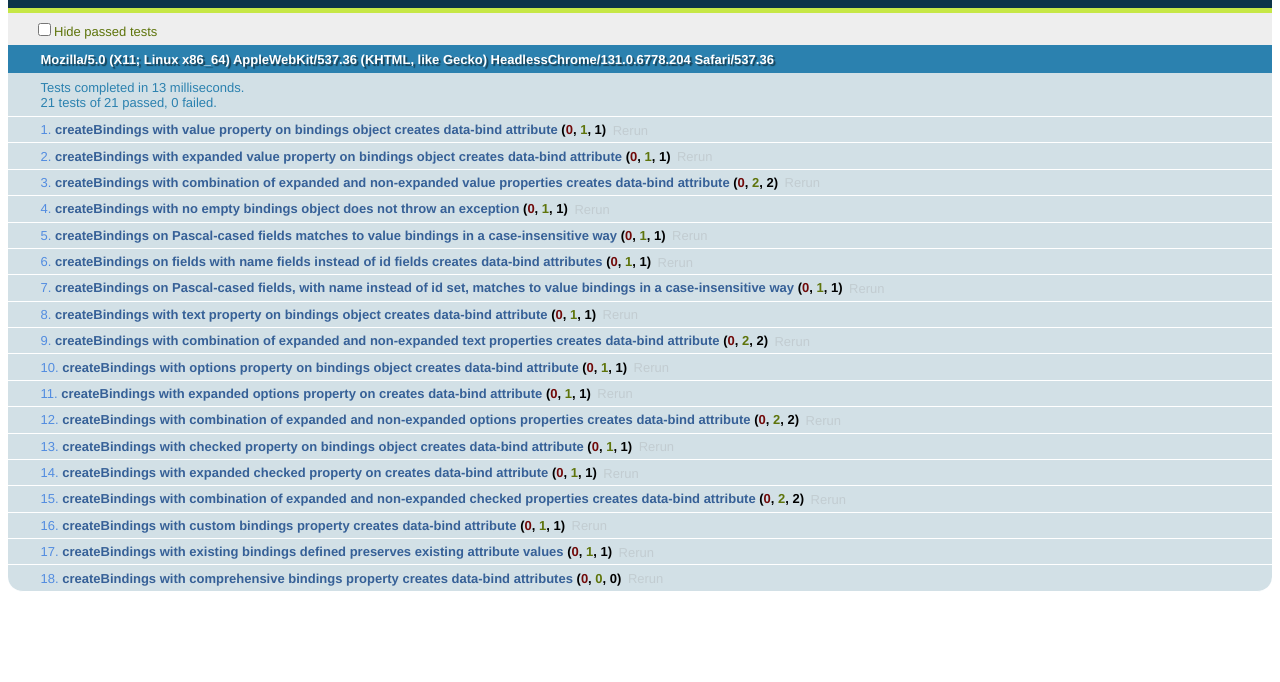
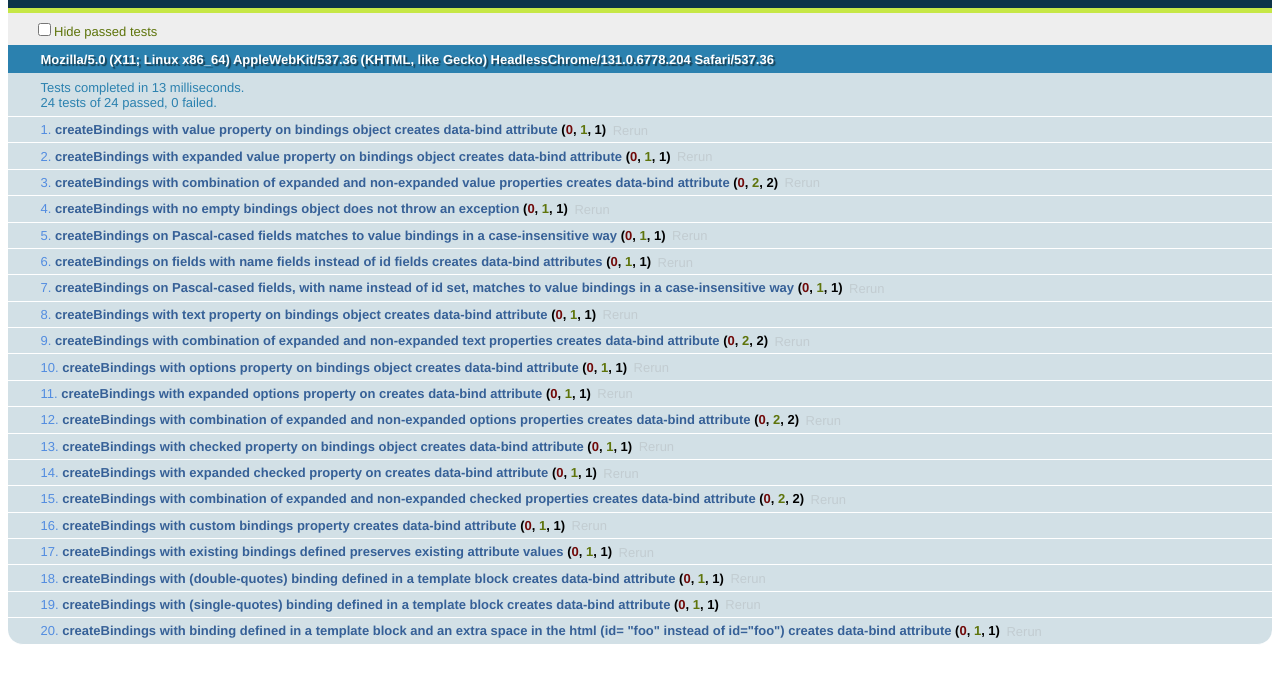
Before and after one commit to bsatrom/Knockout.Unobtrusive, a plain HTML site: page tests/knockout.unobtrusive.tests.html in a window 1280 px wide. Shown: the part 48-730 px from the top of the page. Drawn offline with Linux system fonts and the light colour scheme.

Commit message:
Added basic support for template bindings. Added click binding

```diff
--- a/js/knockout.unobtrusive.js
+++ b/js/knockout.unobtrusive.js
@@ -14,7 +14,7 @@
   */  var __hasProp = Object.prototype.hasOwnProperty;
   ko.unobtrusive = {
     createBindings: function(bindings) {
-      var checkedKey, createElementBinding, customKey, getElement, optionsKey, setElementBinding, textKey, value, valueKey, _ref, _ref2, _ref3, _ref4, _ref5, _results;
+      var checkedKey, clickKey, createElementBinding, customKey, getElement, optionsKey, setElementBinding, textKey, value, valueKey, _ref, _ref2, _ref3, _ref4, _ref5, _ref6, _results;
       if (!bindings) {
         bindings = ko.unobtrusive.bindings;
       }
@@ -36,6 +36,21 @@
             value = "" + existing + ", " + value;
           }
           return el.setAttribute("data-bind", value);
+        } else {
+          el = $('script[type$=html], script[type$=x-jquery-tmpl]');
+          if (el) {
+            return el.each(function() {
+              var boundText;
+              while (this.text.match("= ")) {
+                this.text = this.text.replace("= ", "=");
+              }
+              boundText = this.text.replace('id="' + id + '"', 'data-bind="' + value + '"');
+              if (boundText === this.text) {
+                boundText = this.text.replace("id='" + id + "'", "data-bind='" + value + "'");
+              }
+              return this.text = boundText;
+            });
+          }
         }
       };
       createElementBinding = function(element, koBinding) {
@@ -80,11 +95,17 @@
         value = _ref4[checkedKey];
         createElementBinding(bindings.checked[checkedKey], "checked");
       }
-      _ref5 = bindings.custom;
+      _ref5 = bindings.click;
+      for (clickKey in _ref5) {
+        if (!__hasProp.call(_ref5, clickKey)) continue;
+        value = _ref5[clickKey];
+        createElementBinding(bindings.click[clickKey], "click");
+      }
+      _ref6 = bindings.custom;
       _results = [];
-      for (customKey in _ref5) {
-        if (!__hasProp.call(_ref5, customKey)) continue;
-        value = _ref5[customKey];
+      for (customKey in _ref6) {
+        if (!__hasProp.call(_ref6, customKey)) continue;
+        value = _ref6[customKey];
         _results.push(createElementBinding(customKey, bindings.custom[customKey]));
       }
       return _results;
@@ -95,6 +116,7 @@
     text: [],
     options: [],
     checked: [],
+    click: [],
     custom: {}
   };
 }).call(this);
--- a/tests/knockout.unobtrusive.tests.html
+++ b/tests/knockout.unobtrusive.tests.html
@@ -26,6 +26,18 @@
             <input type="text" id="topicToAdd" />
             <span id="displayName"></span>
             <span id="displayEmail"></span>
+            <script id='olderPerson' type='text/html'>
+			    ${ name } is ${ age } years old
+			    <button id="makeOlder">Make older</button>
+			</script>
+			<script id='youngerPerson' type='x-jquery-tmpl'>
+			    ${ name } is ${ age } years old
+			    <button id='makeYounger'>Make immortal</button>
+			</script>
+			<script id='wizardPerson' type='x-jquery-tmpl'>
+			    ${ name } is ${ age } years old
+			    <button id= 'makeImmortal'>Make immortal</button>
+			</script>
         </div>
         <script src="../lib/jquery-1.6.min.js"></script>
         <script src="../lib/qunit.js"></script>
--- a/tests/knockout.unobtrusive.tests.js
+++ b/tests/knockout.unobtrusive.tests.js
@@ -176,7 +176,44 @@ $(function() {
         ok($('#topicToAdd').data("bind") === 'value: topicToAdd, valueUpdate: "afterkeydown"');
     });
 
-    test('createBindings with comprehensive bindings property creates data-bind attributes', function() {
+    test('createBindings with (double-quotes) binding defined in a template block creates data-bind attribute', function() {
+    	var bindings = {
+    		click: ['makeOlder']
+    	};
+
+    	ko.unobtrusive.createBindings(bindings);
+
+    	$('#olderPerson').each(function() {
+    		ok(!!this.text.match('data-bind="click: makeOlder"'));
+    	});
+    });
+
+    test('createBindings with (single-quotes) binding defined in a template block creates data-bind attribute', function() {
+    	var bindings = {
+    		click: ['makeYounger']
+    	};
+
+    	ko.unobtrusive.createBindings(bindings);
+
+    	$('#youngerPerson').each(function() {
+    		ok(!!this.text.match("data-bind='click: makeYounger'"));
+    	});
+    });
+
+    test('createBindings with binding defined in a template block and an extra space in the html (id= "foo" instead of id="foo") creates data-bind attribute', function() {
+    	var bindings = {
+    		click: ['makeImmortal']
+    	};
+
+    	ko.unobtrusive.createBindings(bindings);
+
+    	$('#wizardPerson').each(function() {
+    		ok(!!this.text.match("data-bind='click: makeImmortal'"));
+    	});
+    });
+
+    /*
+	test('createBindings with comprehensive bindings property creates data-bind attributes', function() {
         var bindings = {
             text: [ 'languageToAdd', 'name', 'bio', 'twitterHandle', 'state', 'photoUrl',
                     {languageList: 'languages'} ],
@@ -197,11 +234,12 @@ $(function() {
 
         //tests
     });
+    */
+
 
     //Add'l Features
     // 1) text binding for spans
-    // 1) enabled binding
-    // 2) Working with data-bind values in templates
+    // 2) enabled binding
     // 3) selectionOptions binding
-    // 4) other bindings (click, submit, enable, disable, html, css, attr, style)
+    // 4) other bindings (submit, enable, disable, html, css, attr, style)
 });
```
Also changed, not shown: coffee/knockout.unobtrusive.coffee (+16 -0 lines).
